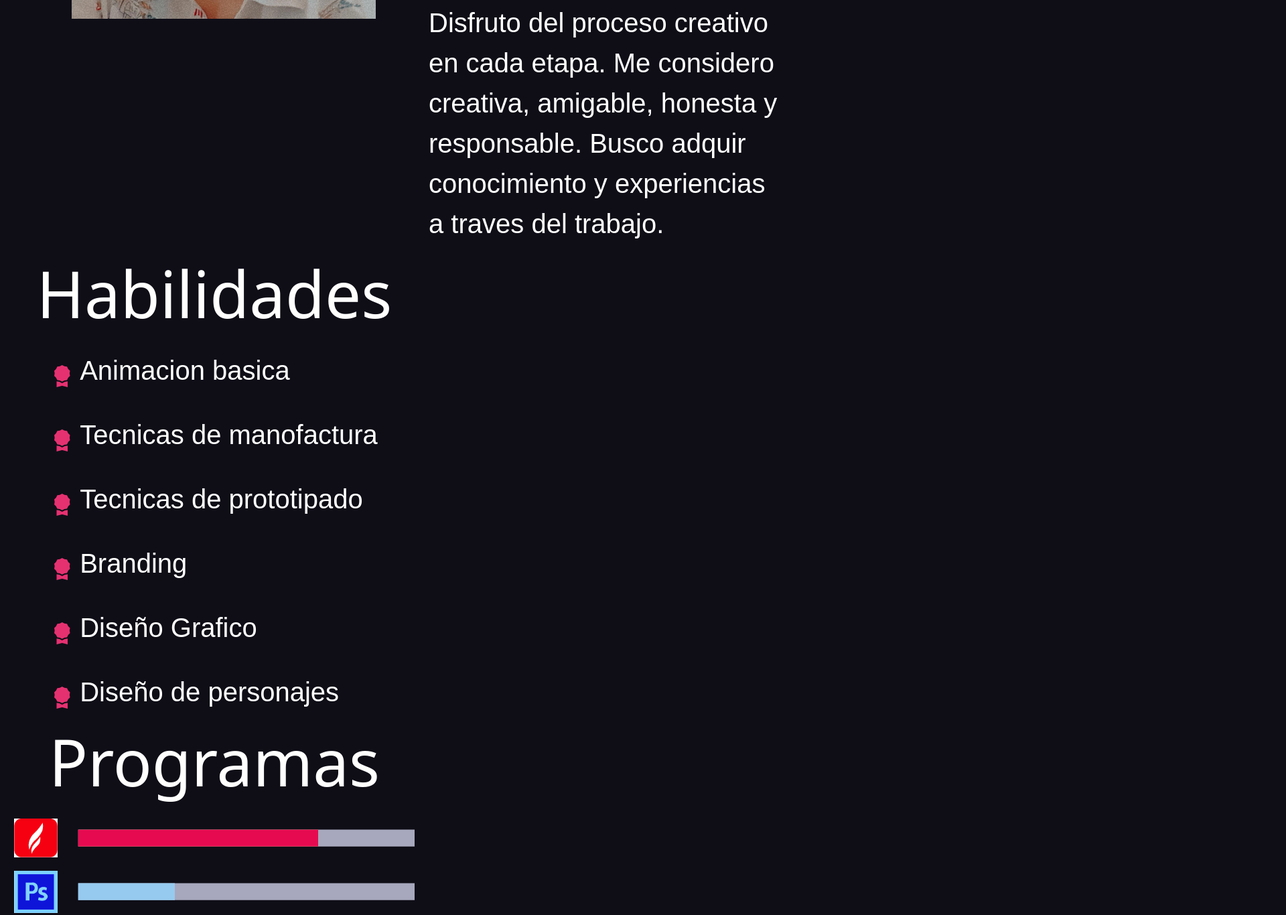
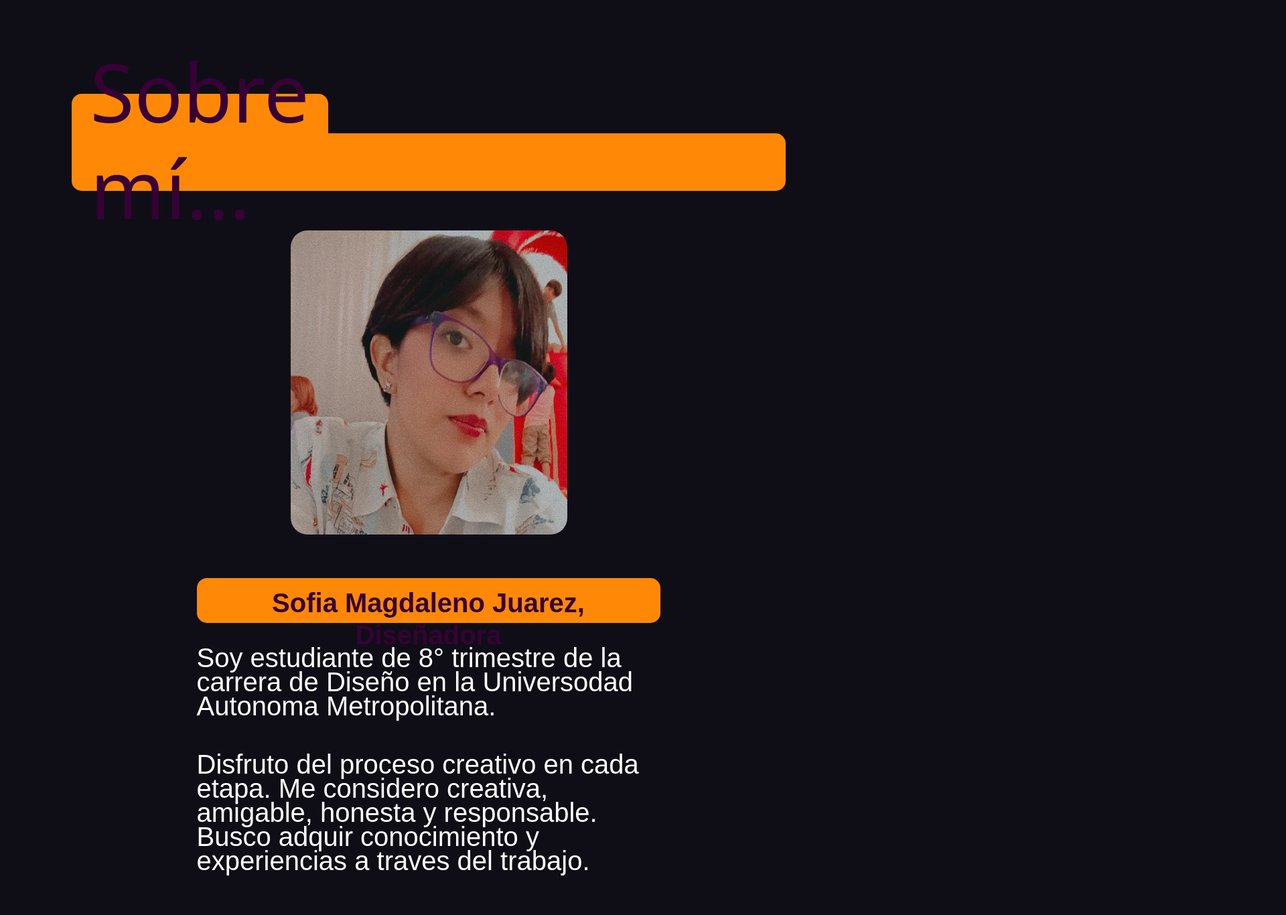
Before and after one commit to Sofim2329/portafolio-sofia, a website: page index.html in a window 1280 px wide. Shown: the part 1016-2382 px from the top of the page at 67% size, 1920 px wide, since content can reach past the window. Drawn offline with nearby package versions, Linux system fonts and the light colour scheme; a web font is replaced by a local one.

Commit message:
Prueba de Sobre mi

```diff
--- a/index.html
+++ b/index.html
@@ -55,24 +55,32 @@
         </div>
       </section>
 
-      <h2 class="subtitle"> Sobre mí </h2>
-
-      <section class="p1 col-10">
-        <div class="photo">
-          <img class="photo"
-          alt= "foto de perfil"
-          src=" ./src/img/Foto perfil.jpg"/>
-        </div>
-
-        <div class="p11">
-          <h2 class="textos"> Sofia Magdaleno Juarez, Diseñadora </h2>
-
-          <p class="textos-blancos"> Soy estudiante de 8° trimestre de la carrera de Diseño en la Universodad Autonoma Metropolitana. </p>
-          <p class="textos-blancos">Disfruto del proceso creativo en cada etapa.
-          Me considero creativa, amigable, honesta y responsable. Busco adquir conocimiento y experiencias a traves del trabajo.  </p>
+      <div class="P1">
+        <section class="col-10">
+          <div class="alS">
+            <div class="fondotp"> </div>
+            <h2 class="subtitle "> Sobre mí... </h2>
           </div>
         </section>
+      </div>
 
+      <div class="P1">
+        <section class="col-10">
+          <div class="p1">
+              <img class="photo" alt= "foto de perfil" src=" ./src/img/Foto perfil.jpg"/>
+
+            <div class="p10">
+              <h2 class="textos"> Sofia Magdaleno Juarez, Diseñadora </h2>
+                <div class="p11 ">
+                  <p class="textos-blancos"> Soy estudiante de 8° trimestre de la carrera de Diseño en la Universodad Autonoma Metropolitana. </p>
+                  <p class="textos-blancos">Disfruto del proceso creativo en cada etapa.
+                  Me considero creativa, amigable, honesta y responsable. Busco adquir conocimiento y experiencias a traves del trabajo.  </p>
+                </div>
+            </div>
+
+          </div>
+        </section>
+      </div>
         <section class="col-6">
           <div class="b2">
             <h2 class="subtitle-blanco">Habilidades</h2>
--- a/style.css
+++ b/style.css
@@ -1,6 +1,13 @@
 /*tamaños*/
 .photo{
-        max-width:454px;
+    width: 413px;
+    height:454px;
+    border-radius: 25px;
+}
+
+.Router{
+    max-width:454px;
+    border-radius: 25px;
 }
 
 .photoANI{
@@ -35,9 +42,14 @@
     border-radius: 50%;
 }
 
-.barrast{
-    width: 502px;
-    height: 25.06px;
+.fondotp {
+    background-color: var(--adornos);
+    width: 1173px;
+    height: 86px;
+    padding: 29px;
+    border-radius: 15px;
+    position: relative;
+    z-index: 1;
 }
 
 /*Tipografias*/
@@ -60,18 +72,37 @@ h2.subtitle {
     font-style: normal;
     color: var(--textos-naranja);
     font-size: 120px;
+    background-color: var(--adornos);
+    width: 383px;
+    height: 137px;
+    padding: 29px;
+    border-radius: 15px;
+    display: flex;
+    align-items: center;
+    justify-content: center;
+
+    position: absolute;
+    z-index: 2;
 }
 
 h2.textos {
     font-family: "Afacad", sans-serif;
+    font-weight: 700;
     color: var(--textos-naranja);
+    background-color: var(--adornos);
     font-size: 40px;
+    text-align: center;
+    padding: 13px;
+    border-radius: 15px;
+    width:692px;
+    height:67px;
 }
 
 p.textos-blancos {
     font-family: "Afacad", sans-serif;
     color: var(--textos);
     font-size: 40px;
+    line-height:0.9;
 }
 
 h2.subtitle-blanco {
@@ -98,17 +129,53 @@ p.textos-blancos-pequeños {
 
 /*alineaciones*/
 
+.alS{
+    display: flex;
+    align-items: flex-end;
+    position: relative;
+    flex-wrap:wrap;
+}
+
+.P1{
+    display: flex;
+    align-items: center;
+    justify-content: center;
+    flex-wrap:wrap;
+}
+
+.p2{
+    display: flex;
+    justify-content:center;
+    margin:auto;
+}
+
 .p1{
-    display: grid;
-    grid-template-columns: 1fr 1fr;
-    margin: auto;
+    display: flex;
+    justify-content: center;
+    gap:65px;
+    margin-top: 59px;
+    margin-bottom: 78px;
+    margin-left: auto;
+    margin-right: auto;
+    flex-wrap:wrap;
+
 }
 
 .p11{
     display: flex;
     align-items: stretch;
     flex-direction: column;
-    gap: 35px;
+    gap:35px;
+    width: 693px;
+    height: auto;
+}
+
+.p10{
+    display: flex;
+    align-items: stretch;
+    flex-direction: column;
+    gap:26px;
+    width: 693px;
 }
 
 .AniP {
@@ -173,7 +240,11 @@ p.textos-blancos-pequeños {
     display: flex;
     align-items: center;
     justify-content: center;
+    flex-wrap:wrap;
     gap:38px;
+    margin-top: 165px;
+    margin-bottom: 326px;
+
 }
 
 .barras {
@@ -248,9 +319,6 @@ p.textos-blancos-pequeños {
 /*Botones*/
 
 .button {
-    background-color: #FF8906 ;
-    width: 1194px;
-    height:117px;
     display: flex;
     align-items: center;
     justify-content: center;
```
